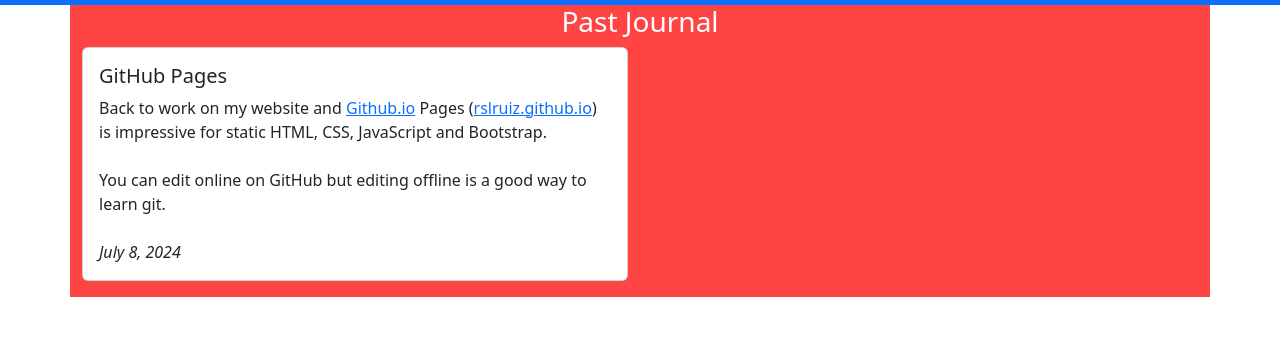
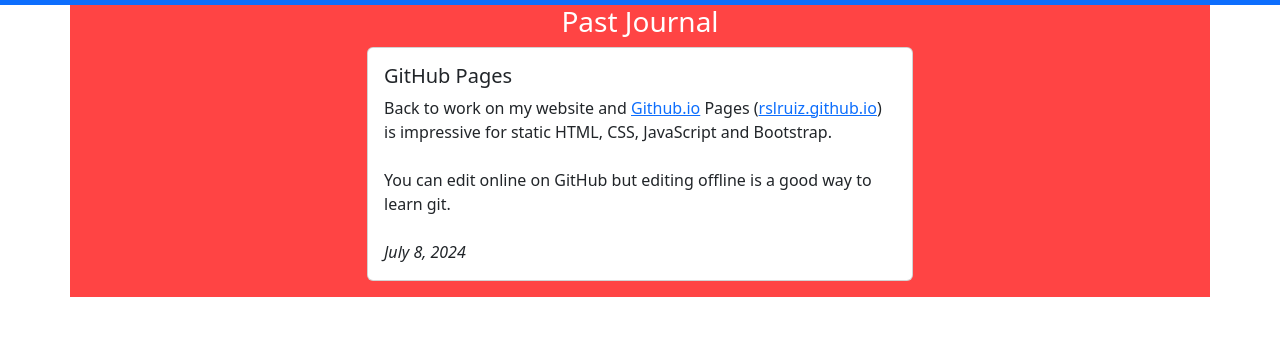
Before and after one commit to rslruiz/rslruiz.github.io, a plain HTML site: page journal.html in a window 1280 px wide. Shown: the part 69-411 px from the top of the page. Drawn offline with Linux system fonts and the light colour scheme.

Commit message:
Updated journal.html

```diff
--- a/journal.html
+++ b/journal.html
@@ -45,7 +45,7 @@
       <div class="row text-white" style="background-color: #f44">
         <h3 class="text-center">Past Journal</h3>
         <!-- Column one -->
-        <div class="col-md md-4"><!--"col col-md-6"-->
+        <div class="col col-md-6 offset-md-3"><!--"col col-md-6"-->
           <div class="card" style="margin-bottom: 1em;">
             <div class="card-body">
               <h5 class="card-title">GitHub Pages</h5>
@@ -64,8 +64,8 @@
           </div>
         </div>
         <!-- Column two -->
-        <div class="col-md md-4"><!--"col col-md-6"-->
-        </div>
+        <!--div class="col-md md-4"--><!--"col col-md-6"-->
+        <!--/div-->
       </div>
     </div>
   </section>
```
